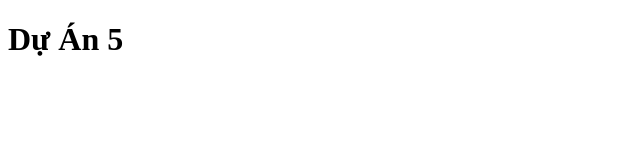
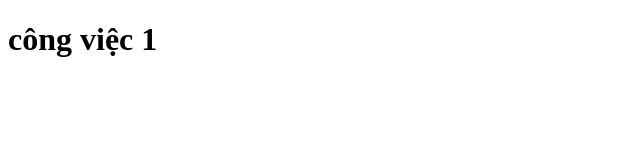
Before and after one commit to hoang-van-nam/d-n-5, a plain HTML site: page index.html in a window 1280 px wide. Shown: the whole page, without its empty margins (0-640 px from the left). Drawn offline with Linux system fonts and the light colour scheme.

Commit message:
1. cong viec 1 commit 1

```diff
--- a/index.html
+++ b/index.html
@@ -6,6 +6,6 @@
     <title>Dự Án 5</title>
   </head>
   <body>
-    <h1>Dự Án 5</h1>
+    <h1>công việc 1</h1>
   </body>
 </html>
```
